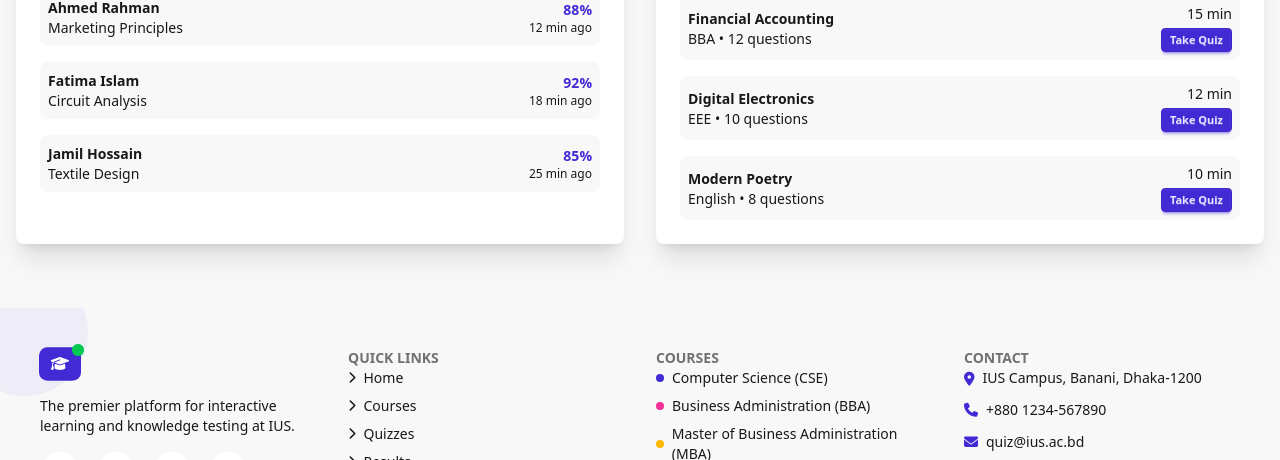
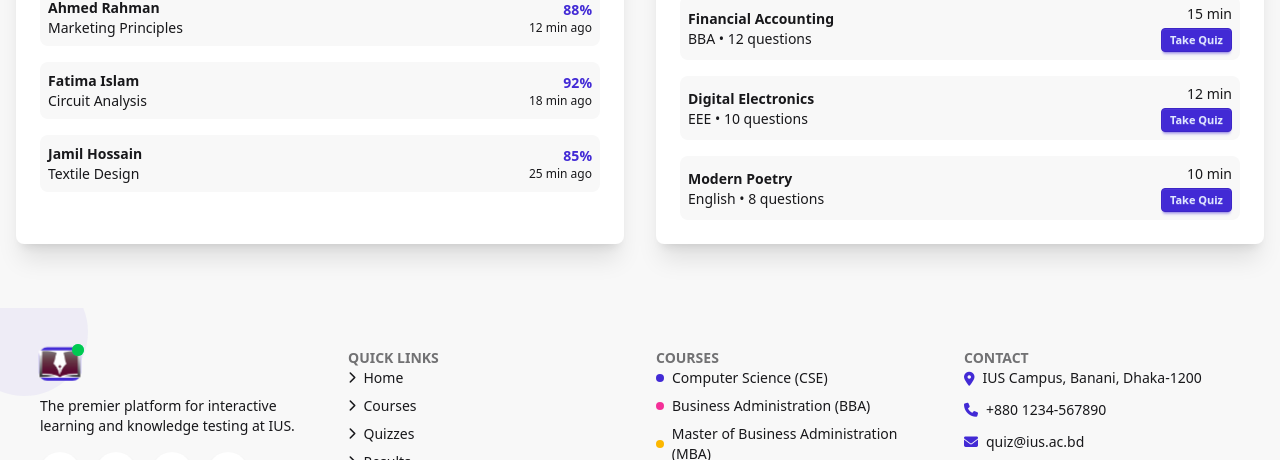
Before and after one commit to Md-Sohan-Bhuyan/IDP_1, a plain HTML site: page index.html in a window 1280 px wide. Shown: the part 3113-3573 px from the top of the page. Drawn offline with nearby package versions, Linux system fonts and the light colour scheme.

Commit message:
logo change

```diff
--- a/index.html
+++ b/index.html
@@ -548,7 +548,7 @@
                         <div class="relative">
                             <div
                                 class="w-10 h-8 bg-primary rounded-lg flex items-center justify-center text-white pulse">
-                                <i class="fa-solid fa-graduation-cap"></i>
+                                <img src="images/favicon.ico" alt="">
                             </div>
                             <span class="absolute -top-1 -right-1 flex h-3 w-3">
                                 <span
```
